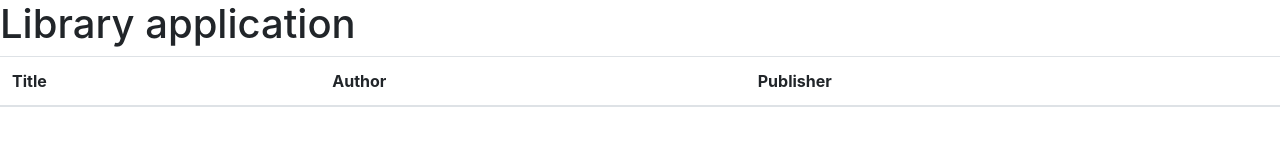
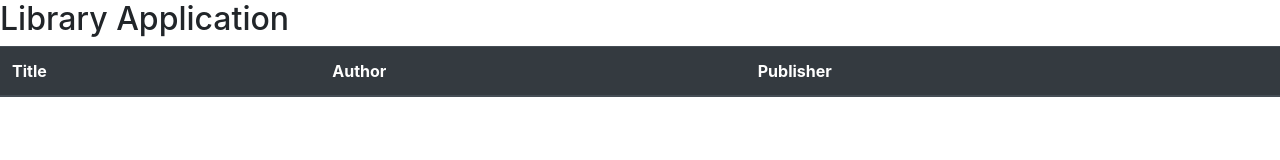
Before and after one commit to aalijagicIBU/Web-Engineering-Project, a website: page public/index.html in a window 1280 px wide. Drawn offline with nearby package versions, Linux system fonts and the light colour scheme; no server answers.

Commit message:
UI changes

```diff
--- a/public/index.html
+++ b/public/index.html
@@ -12,14 +12,14 @@ app.controller('BooksController', BooksController)
 <body>
 
 <div ng-app="libraryApplication">
-  <h1>Library application </h1>
+  <h2>Library Application </h2>
 <div ng-controller="BooksController">
-  <table class="table table-striped">
-      <thead>
+  <table class="table">
+      <thead class="thead-dark">
           <tr>
-              <th>Title</th>
-              <th>Author</th>
-              <th>Publisher</th>
+              <th scope="col" >Title</th>
+              <th scope="col">Author</th>
+              <th scope="col" >Publisher</th>
           </tr>
       </thead>
       <tbody>
```
